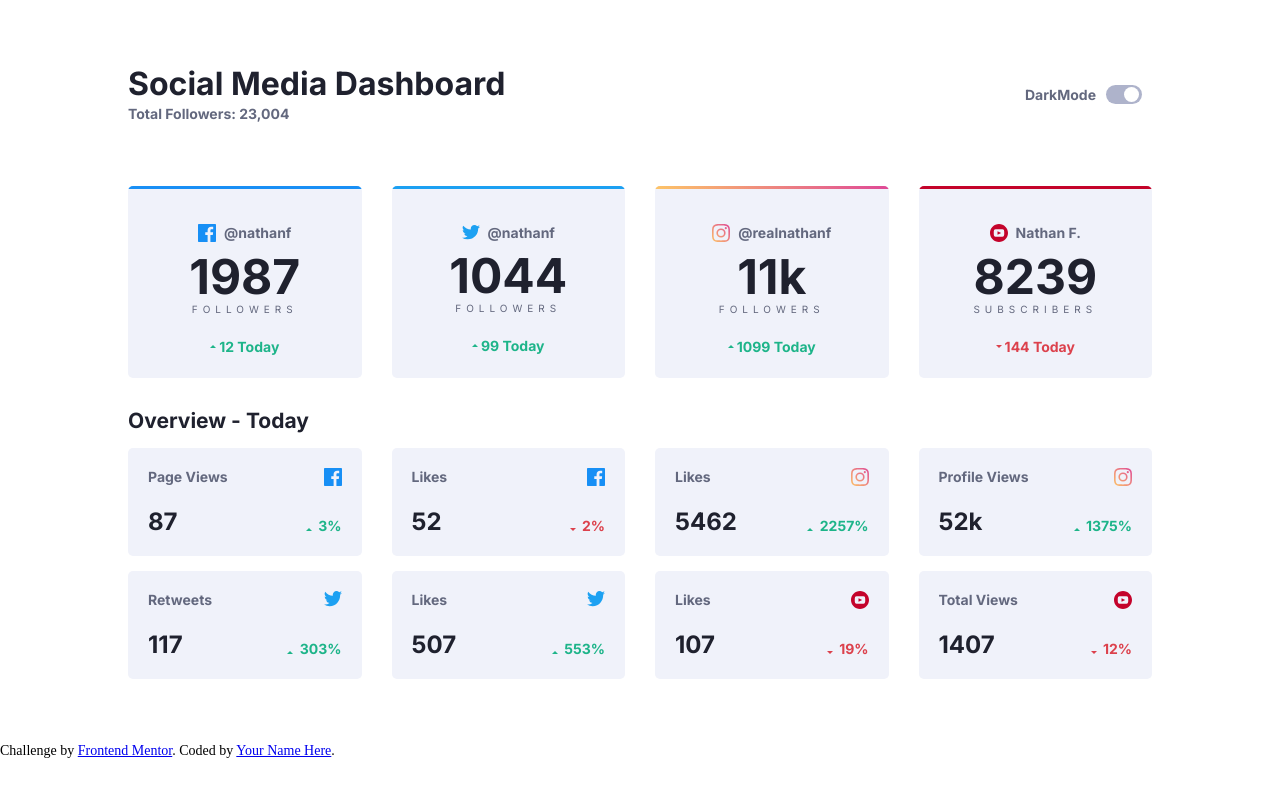
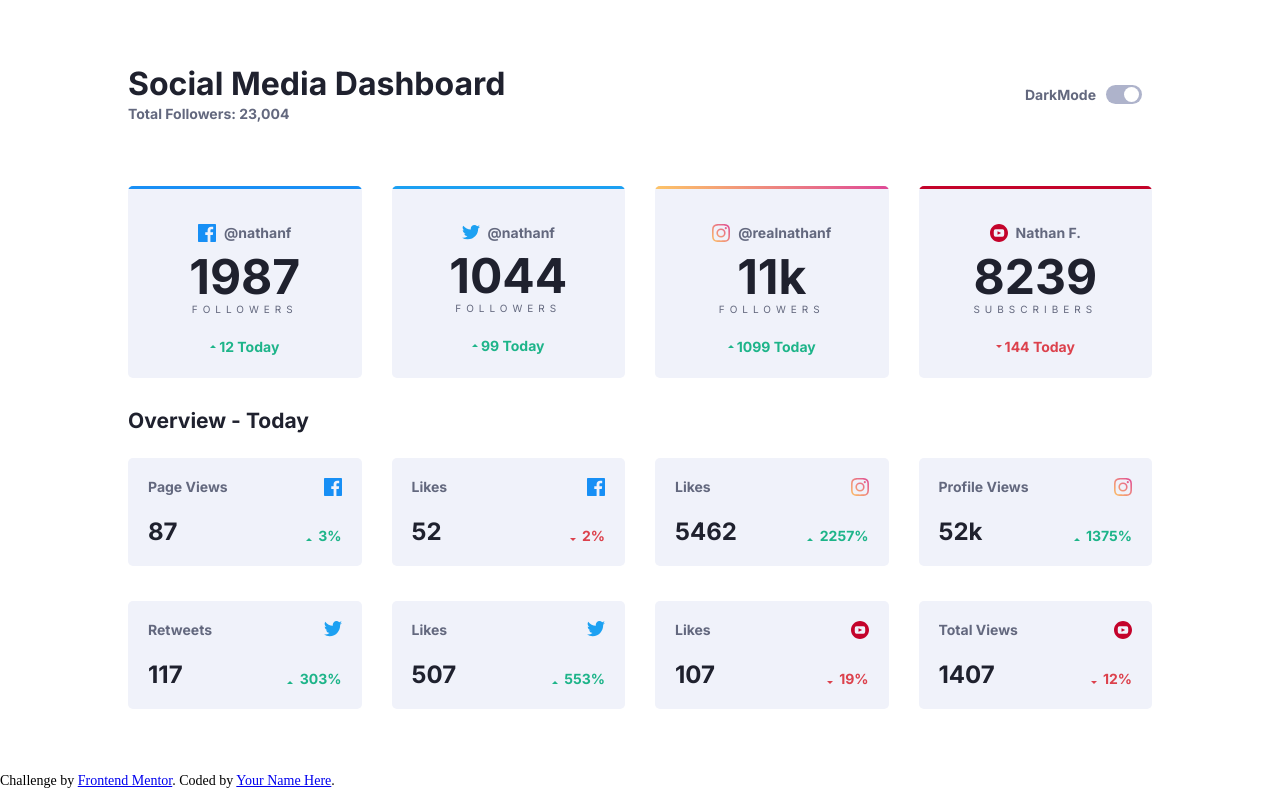
Before and after one commit to aminaArif22/aminaArif22.github.io, a plain HTML site: page index.html in a window 1280 px wide. Drawn offline with Linux system fonts and the light colour scheme.

Commit message:
changed css file
changed grid gap and font size

```diff
--- a/styles.css
+++ b/styles.css
@@ -86,6 +86,13 @@
   background: var(--youTube);
 }
 
+/* .overview-wrapper__indiviual-overview > *:first-child, .followers-wrapper__follower-data > *:first-child, .change{
+  font-size: 13px;
+}
+
+.dark-mode-text{
+  font-size: 14px;
+} */
 .change{
   font-weight: 700;
 }
@@ -276,6 +283,7 @@ body{
 .overview-wrapper-heading{
   margin-top: 30px;
   color: var(--number-font-color);
+  margin-bottom: 10px;
 }
 
 
@@ -352,6 +360,6 @@ body{
 
   .overview-wrapper{
     grid-template-columns: repeat(4,1fr);
-    gap: 0 30px;
+    gap: 20px 30px;
   }
 }
```
